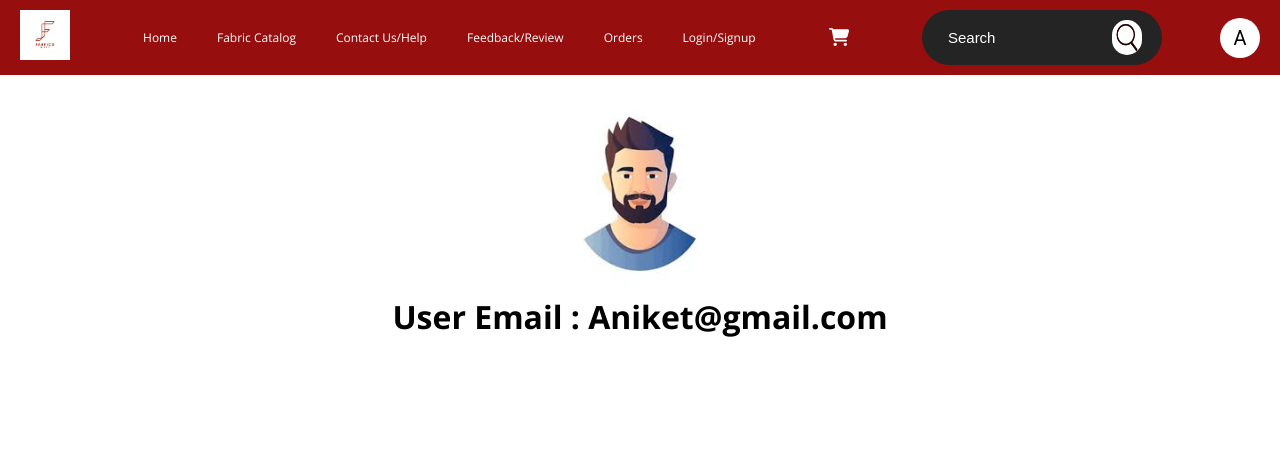
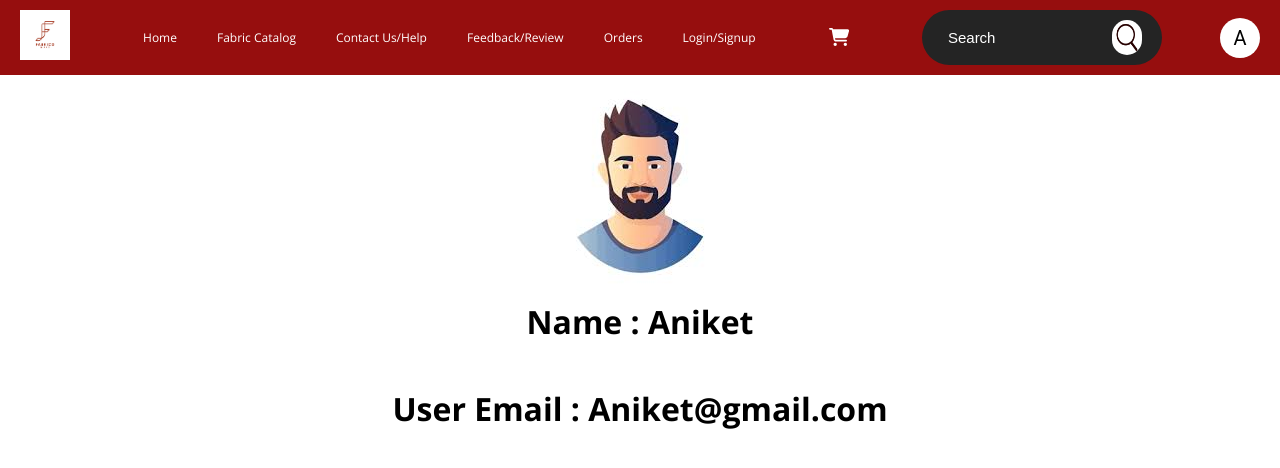
Before and after one commit to aniketsol456/fabric_selling_system, a React (Create React App) app: page /profile in a window 1280 px wide. Shown: the top 468 px of the page. Built offline with nearby package versions, Linux system fonts and the light colour scheme.

Commit message:
Styling and alignment done in profile page

```diff
--- a/src/Components/Profile.js
+++ b/src/Components/Profile.js
@@ -1,12 +1,14 @@
 import React from 'react';
 import User from '../assets/Images/user.jpg';
+import './Profile.css';
 
 const Profile = () => {
     return (
         <>
-            <div style={{display:"flex",flexDirection:"column",alignItems:"center"}}>
-                <img src= {User} style={{width : "200px",marginTop: 20}} alt=''/>
-                <h1>User Email : Aniket@gmail.com</h1>
+            <div className='Info'>
+                <img src= {User} alt=''/>
+                <h1>Name : Aniket</h1><br/><br/>
+                <h1>User Email :    Aniket@gmail.com</h1>
             </div>
         </>
     )
```
